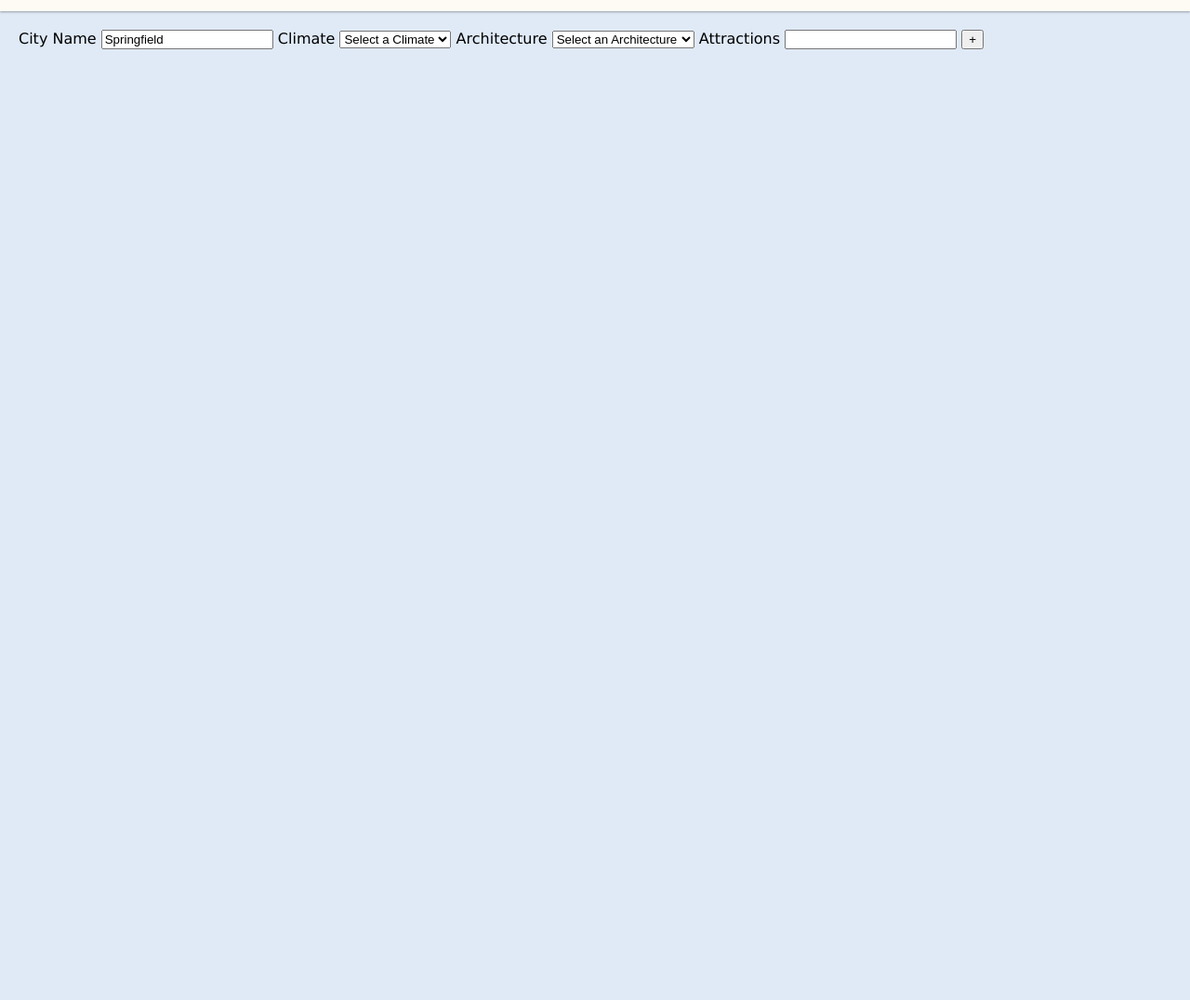
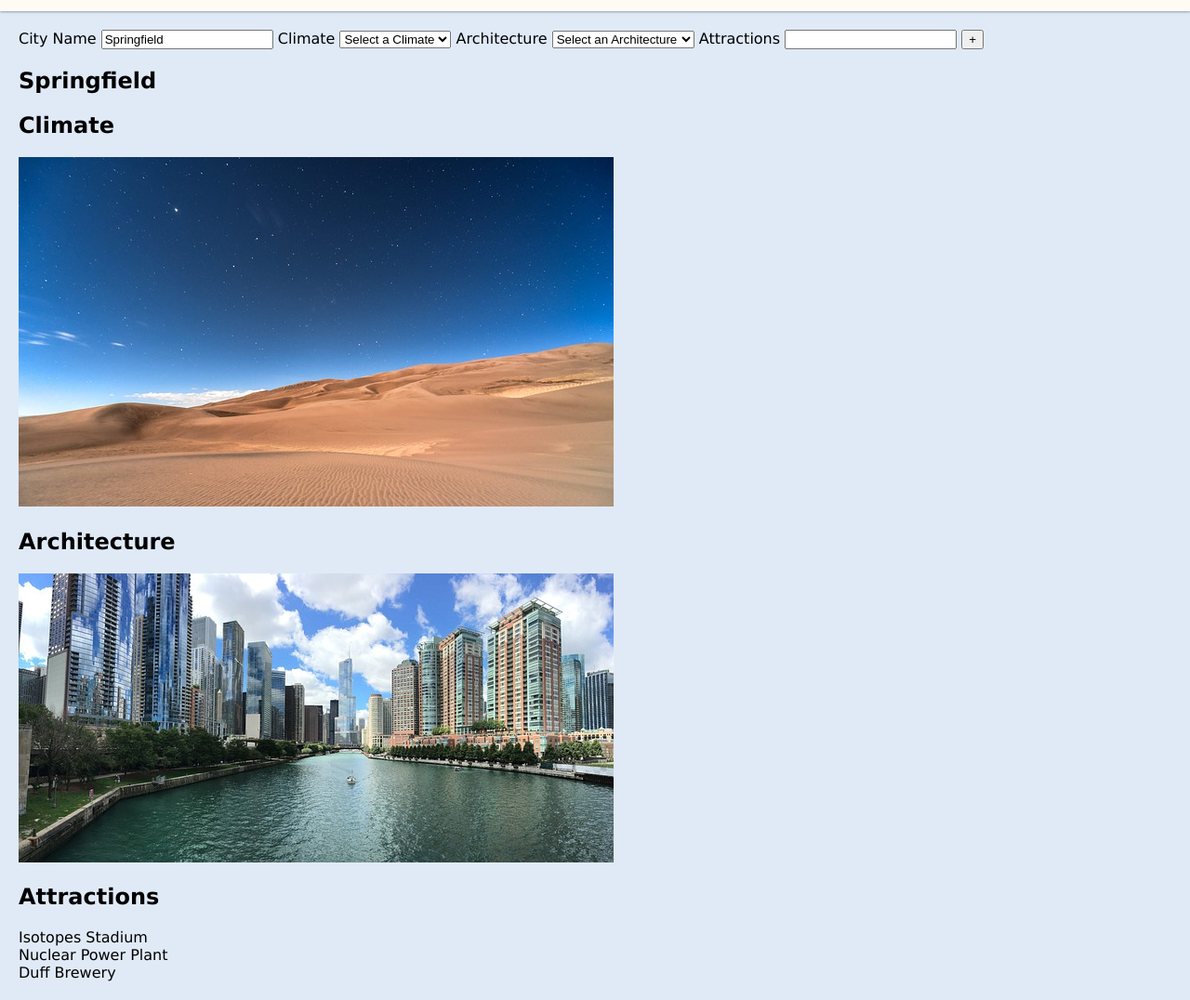
Before and after one commit to erikbaxstrom/alch-web-city-builder, a plain HTML site: page index.html in a window 1280 px wide. Shown: the part 68-1144 px from the top of the page at 93% size. Before the commit the page ends 800 px from the top, so only its background shows below. Drawn offline with Linux system fonts and the light colour scheme.

Commit message:
add html for display

```diff
--- a/index.html
+++ b/index.html
@@ -59,7 +59,21 @@
                     <button id="add-attraction-button">+</button>
                 </label>
             </section>
-            <section></section>
+            <section>
+                <h1 id="city-name">Springfield</h1>
+                <div>
+                    <h2>Climate</h2>
+                    <img src="./assets/climate/climate-desert.jpg" alt="" />
+                    <h2>Architecture</h2>
+                    <img src="./assets/architecture/arch-glass-and-steel.jpg" alt="" />
+                </div>
+                <h2>Attractions</h2>
+                <ul id="attractions-list">
+                    <li>Isotopes Stadium</li>
+                    <li>Nuclear Power Plant</li>
+                    <li>Duff Brewery</li>
+                </ul>
+            </section>
         </main>
     </body>
 </html>
```
